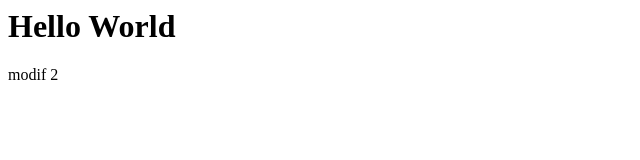
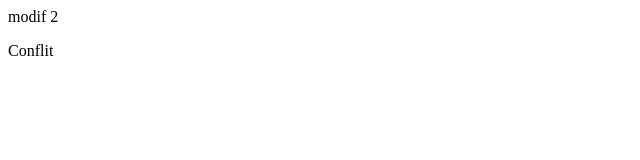
Before and after one commit to Sasha-lrn/codepassportsashalrn.github.io, a plain HTML site: page index.html in a window 1280 px wide. Shown: the whole page, without its empty margins (0-640 px from the left). Drawn offline with Linux system fonts and the light colour scheme.

Commit message:
Update index.html

```diff
--- a/index.html
+++ b/index.html
@@ -1,2 +1,3 @@
-<h1>Hello World</h1>
+
 <p>modif 2</p>
+<p>Conflit</p>
```
